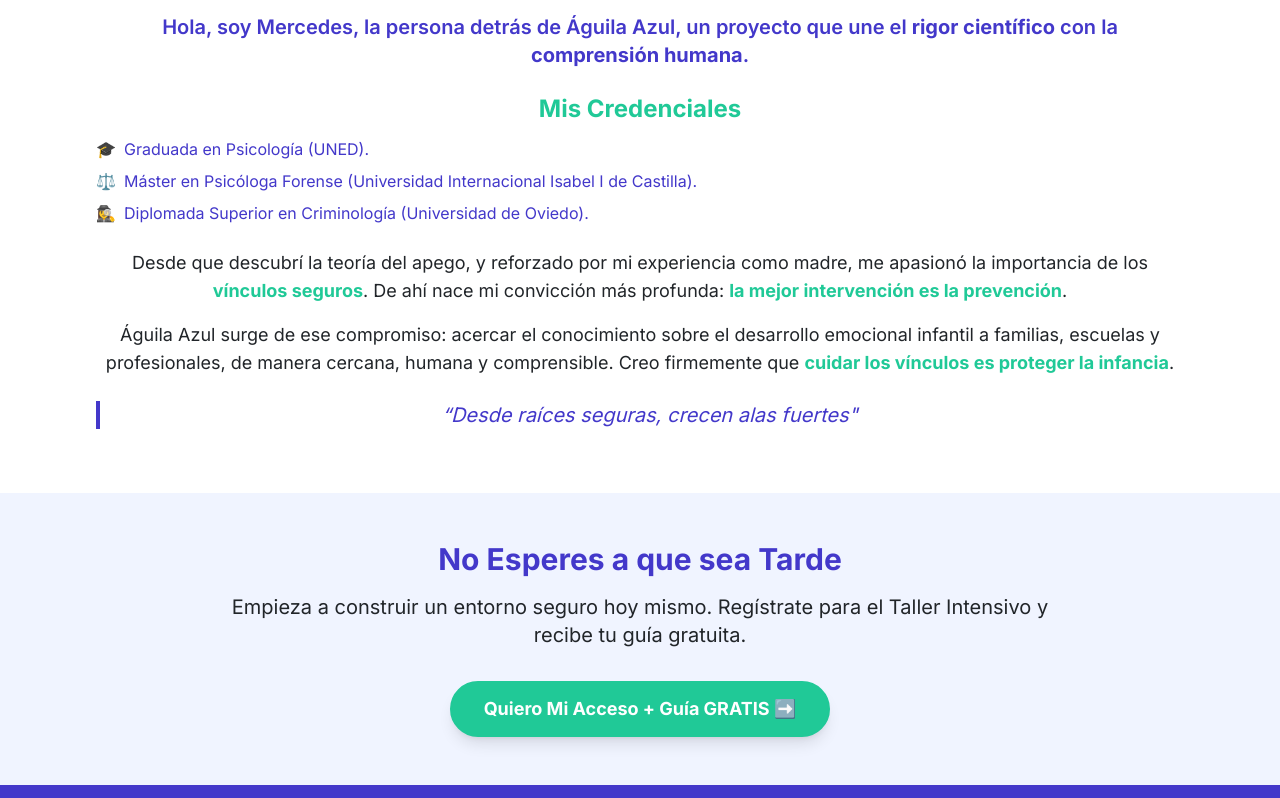
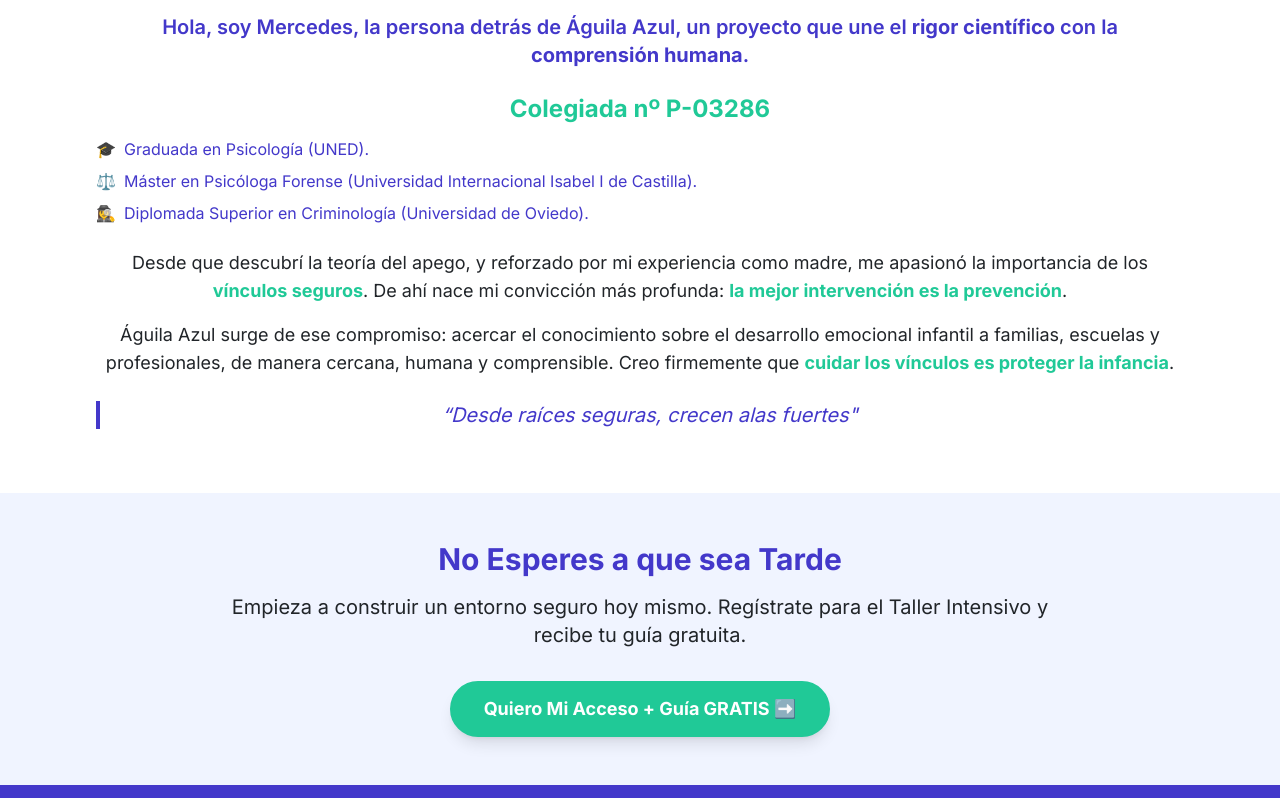
Before and after one commit to aguilaazulpsicologia/aguila, a plain HTML site: page index.html in a window 1280 px wide. Shown: the part 3171-3969 px from the top of the page. Drawn offline with nearby package versions, Linux system fonts and the light colour scheme; no server answers.

Commit message:
Update index.html

```diff
--- a/index.html
+++ b/index.html
@@ -368,7 +368,7 @@
                     Hola, soy Mercedes, la persona detrás de Águila Azul, un proyecto que une el <strong>rigor científico</strong> con la <strong>comprensión humana</strong>.
                 </p>
 
-                <h4 class="text-2xl font-bold text-accent mt-6 mb-3">Mis Credenciales</h4>
+                <h4 class="text-2xl font-bold text-accent mt-6 mb-3">Colegiada nº P-03286</h4>
                 <ul class="space-y-2 text-oscuro mb-6">
                     <li class="flex items-center text-primary"><span class="text-accent mr-2">🎓</span> Graduada en Psicología (UNED).</li>
                     <li class="flex items-center text-primary"><span class="text-accent mr-2">⚖️</span> Máster en Psicóloga Forense (Universidad Internacional Isabel I de Castilla).</li>
```
